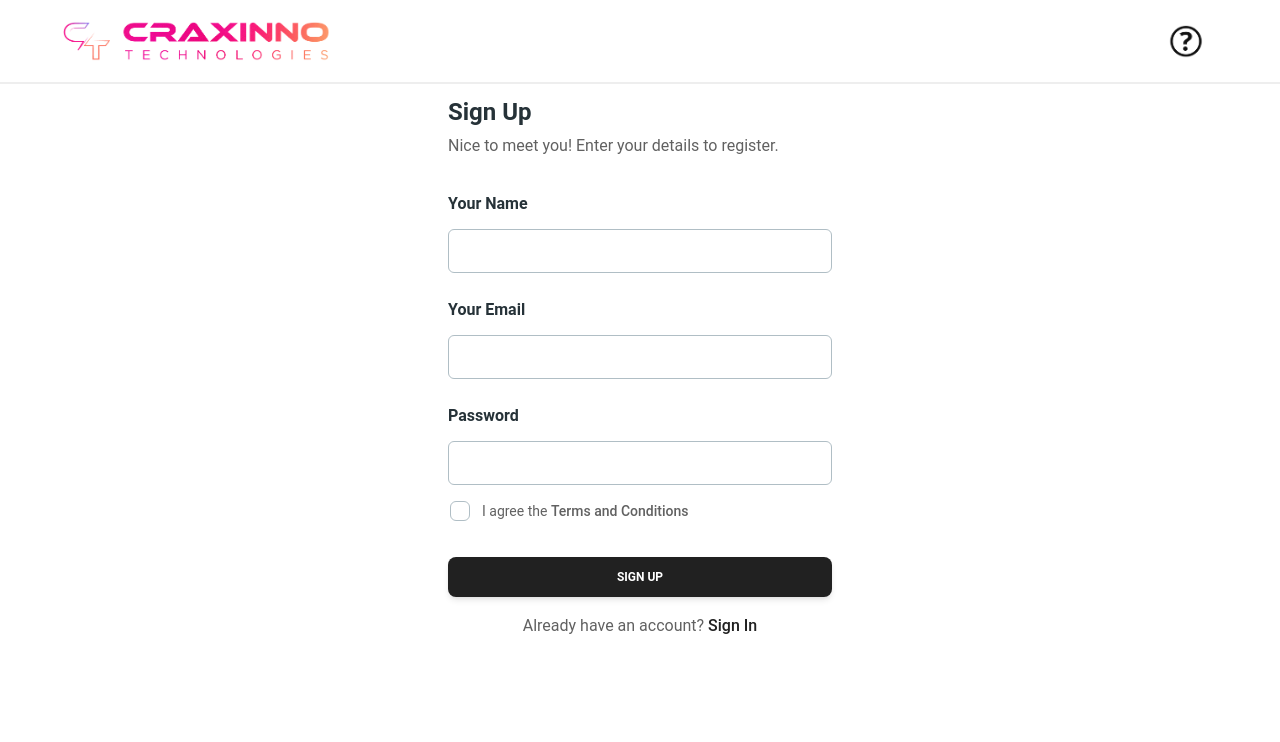
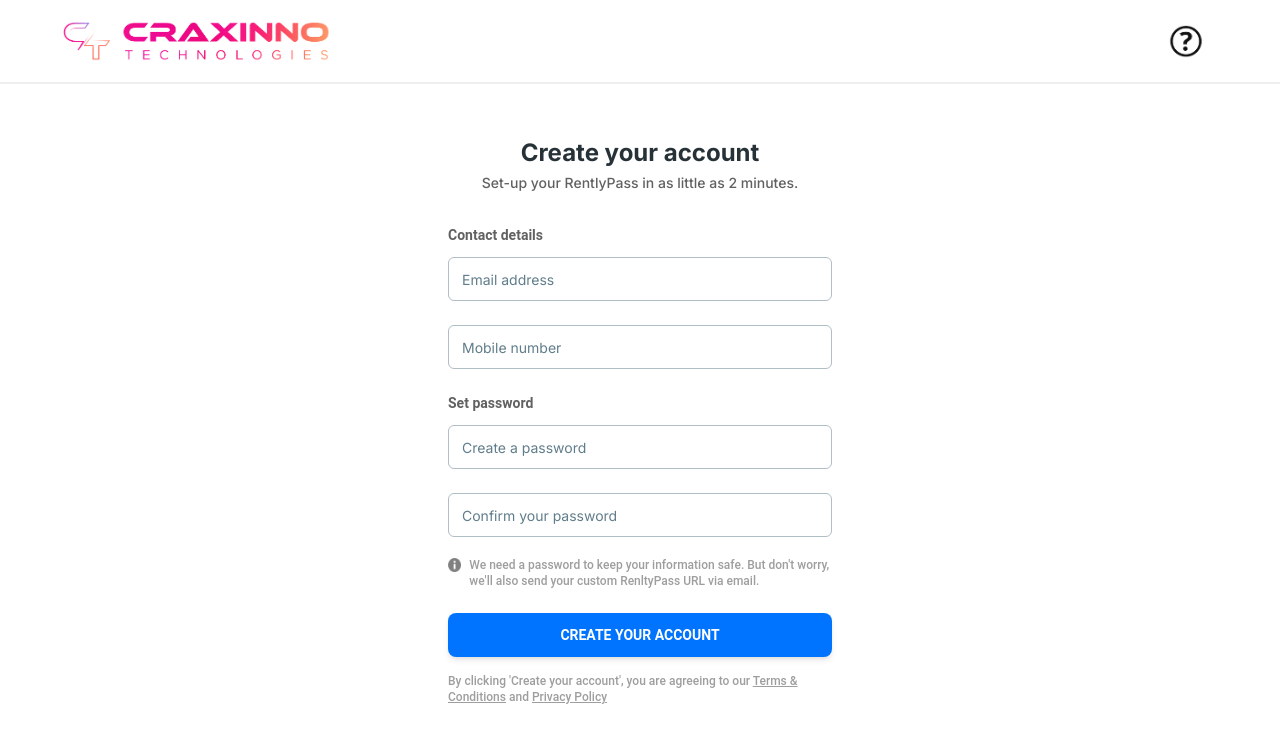
Before and after one commit to nazimameer/react_test_task, a Next.js app: page / in a window 1280 px wide. Shown: the top 742 px of the page. Built offline with nearby package versions, Linux system fonts and the light colour scheme.

Commit message:
RegForm ui

```diff
--- a/assets/index.ts
+++ b/assets/index.ts
@@ -1,3 +1,4 @@
 import Logo from './logo.png';
 import QMark from './Qmark.png';
-export { Logo, QMark };
+import Iicon from './iicon.png';
+export { Logo, QMark, Iicon };
--- a/components/RegForm.tsx
+++ b/components/RegForm.tsx
@@ -6,107 +6,91 @@ import {
   Button,
   Typography,
 } from "@material-tailwind/react";
-
+import Image from "next/image";
+import { Iicon } from '../assets'
 export const RegForm = () => {
   return (
-    <Card color="transparent" shadow={false} placeholder={undefined}>
-      <Typography variant="h4" color="blue-gray" placeholder={undefined}>
-        Sign Up
+    <Card color="transparent" shadow={false} placeholder={undefined} className="mt-10">
+      <Typography variant="h4" color="blue-gray" placeholder={undefined} className="flex w-full justify-center font-mono font-bold">
+        Create your account
       </Typography>
       <Typography
         color="gray"
-        className="mt-1 font-normal"
+        className="mt-1 font-medium text-sm flex w-full justify-center font-mono"
         placeholder={undefined}
       >
-        Nice to meet you! Enter your details to register.
+        Set-up your RentlyPass in as little as 2 minutes.
       </Typography>
       <form className="mt-8 mb-2 w-80 max-w-screen-lg sm:w-96">
         <div className="mb-1 flex flex-col gap-6">
           <Typography
             variant="h6"
             color="blue-gray"
-            className="-mb-3"
+            className="-mb-3 font-semibold text-gray-700 text-sm"
             placeholder={undefined}
           >
-            Your Name
+            Contact details
           </Typography>
           <Input
             size="lg"
-            placeholder="name@mail.com"
-            className=" !border-t-blue-gray-200 focus:!border-t-gray-900"
-            labelProps={{
-              className: "before:content-none after:content-none",
-            }}
+            label="Email address"
             crossOrigin={undefined}
+            type="text"
+          />
+          <Input
+            size="lg"
+            label="Mobile number"
+            crossOrigin={undefined}
+            type="number"
           />
           <Typography
             variant="h6"
             color="blue-gray"
-            className="-mb-3"
+            className="-mb-3 font-semibold text-gray-700 text-sm"
             placeholder={undefined}
           >
-            Your Email
+            Set password
           </Typography>
           <Input
             size="lg"
-            placeholder="name@mail.com"
-            className=" !border-t-blue-gray-200 focus:!border-t-gray-900"
-            labelProps={{
-              className: "before:content-none after:content-none",
-            }}
+            label="Create a password"
             crossOrigin={undefined}
+            type="text"
           />
-          <Typography
-            variant="h6"
-            color="blue-gray"
-            className="-mb-3"
-            placeholder={undefined}
-          >
-            Password
-          </Typography>
-          <Input
-            type="password"
+           <Input
             size="lg"
-            placeholder="********"
-            className=" !border-t-blue-gray-200 focus:!border-t-gray-900"
-            labelProps={{
-              className: "before:content-none after:content-none",
-            }}
+            label="Confirm your password"
             crossOrigin={undefined}
+            type="text"
           />
         </div>
-        <Checkbox
-          label={
+        <div className="flex w-full gap-2">
+        <div className="flex justify-center">
+
+        <Image src={Iicon} alt="Iicon" className="w-6 object-contain" />
+        </div>
             <Typography
               variant="small"
               color="gray"
-              className="flex items-center font-normal"
+              className="flex items-center font-medium text-xs mt-4 text-gray-500"
               placeholder={undefined}
             >
-              I agree the
-              <a
-                href="#"
-                className="font-medium transition-colors hover:text-gray-900"
-              >
-                &nbsp;Terms and Conditions
-              </a>
+              We need a password to keep your information safe. But don't worry, we'll also send your custom RenltyPass URL via email.
             </Typography>
-          }
-          containerProps={{ className: "-ml-2.5" }}
-          crossOrigin={undefined}
-        />
-        <Button className="mt-6" fullWidth placeholder={undefined}>
-          sign up
+        </div>
+        <Button className="mt-6 bg-[#0074fe]" fullWidth placeholder={undefined}>
+            <Typography className="font-bold text-sm " placeholder={undefined}>
+
+        Create your account
+            </Typography>
         </Button>
         <Typography
           color="gray"
-          className="mt-4 text-center font-normal"
+          className="mt-4 text-xs font-medium text-gray-500"
           placeholder={undefined}
         >
-          Already have an account?{" "}
-          <a href="#" className="font-medium text-gray-900">
-            Sign In
-          </a>
+          By clicking 'Create your account', you are agreeing to our <u className="cursor-pointer">Terms & Conditions</u> and <u className="cursor-pointer">Privacy Policy</u>
+
         </Typography>
       </form>
     </Card>
```
Also changed, not shown: assets/iicon.png (added).
